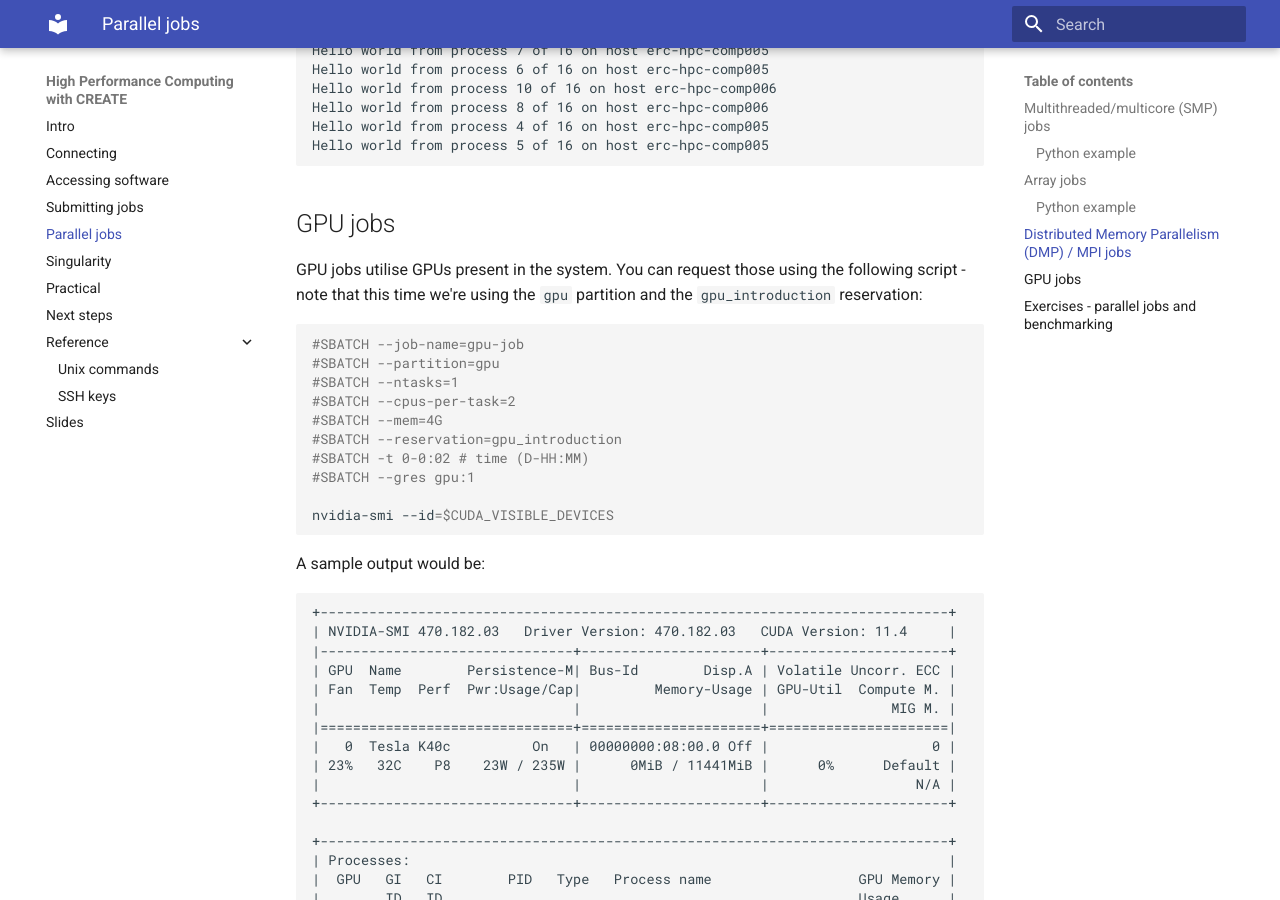
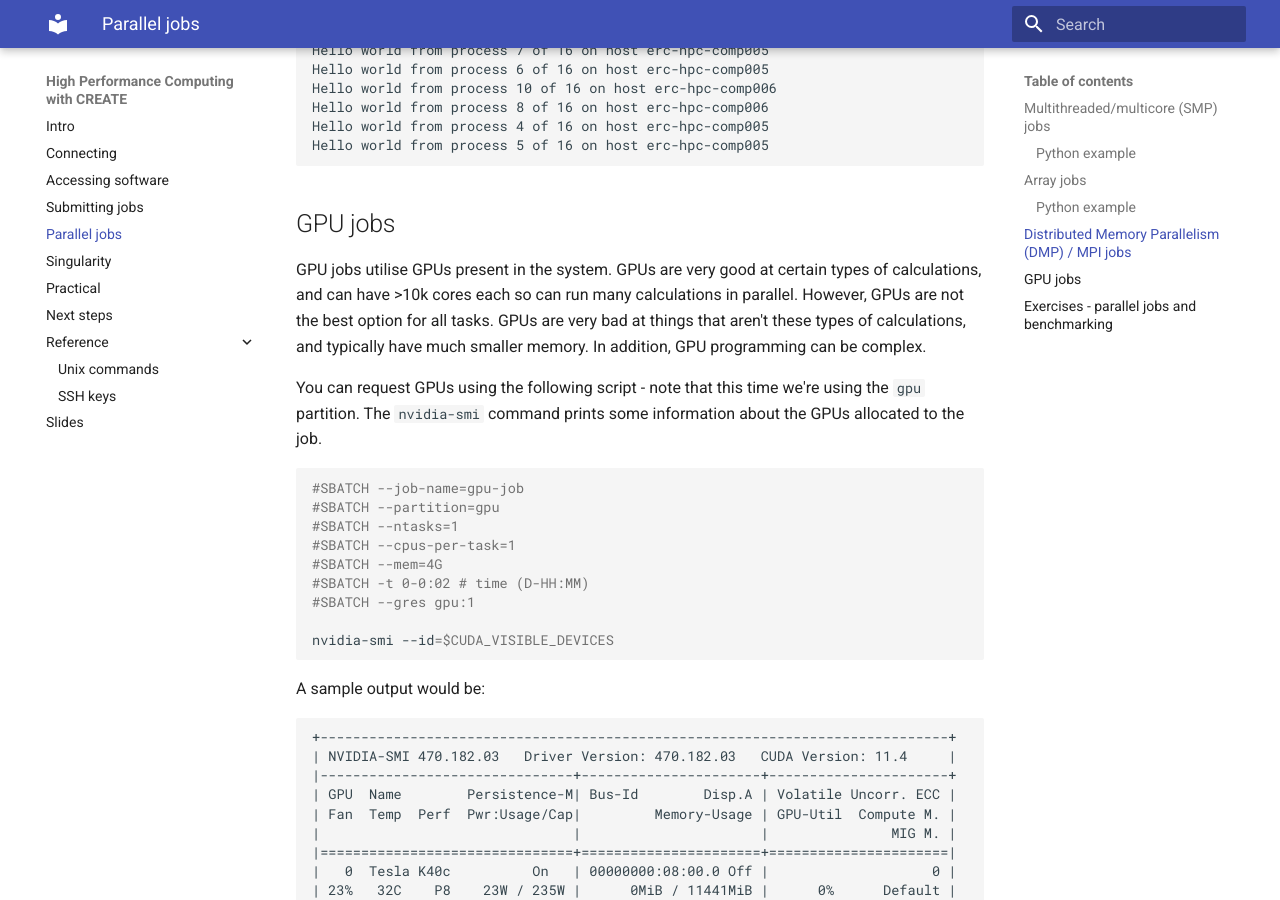
Before and after one commit to kcl-eresearch/High-Performance-Computing-for-Digital-Humanities, an MkDocs documentation site: the page built from docs/parallel_jobs.md, in a window 1280 px wide and 900 px high, scrolled down 6810 px. Built offline with MkDocs 1.6.1 and Material for MkDocs 9.7.7, drawn with Linux system fonts in a browser that asks for light colours.

Commit message:
feat: add some details on GPU jobs, from the HAB-eR workshop materials

````diff
--- a/docs/parallel_jobs.md
+++ b/docs/parallel_jobs.md
@@ -273,15 +273,20 @@ Hello world from process 5 of 16 on host erc-hpc-comp005
 ## GPU jobs
 
 GPU jobs utilise GPUs present in the system.
-You can request those using the following script - note that this time we're using the `gpu` partition and the `gpu_introduction` reservation:
+GPUs are very good at certain types of calculations, and can have >10k cores each so can run many calculations in parallel.
+However, GPUs are not the best option for all tasks.
+GPUs are very bad at things that aren't these types of calculations, and typically have much smaller memory.
+In addition, GPU programming can be complex.
+
+You can request GPUs using the following script - note that this time we're using the `gpu` partition.
+The `nvidia-smi` command prints some information about the GPUs allocated to the job.
 
 ``` bash
 #SBATCH --job-name=gpu-job
 #SBATCH --partition=gpu
 #SBATCH --ntasks=1
-#SBATCH --cpus-per-task=2
+#SBATCH --cpus-per-task=1
 #SBATCH --mem=4G
-#SBATCH --reservation=gpu_introduction
 #SBATCH -t 0-0:02 # time (D-HH:MM)
 #SBATCH --gres gpu:1
 
````
